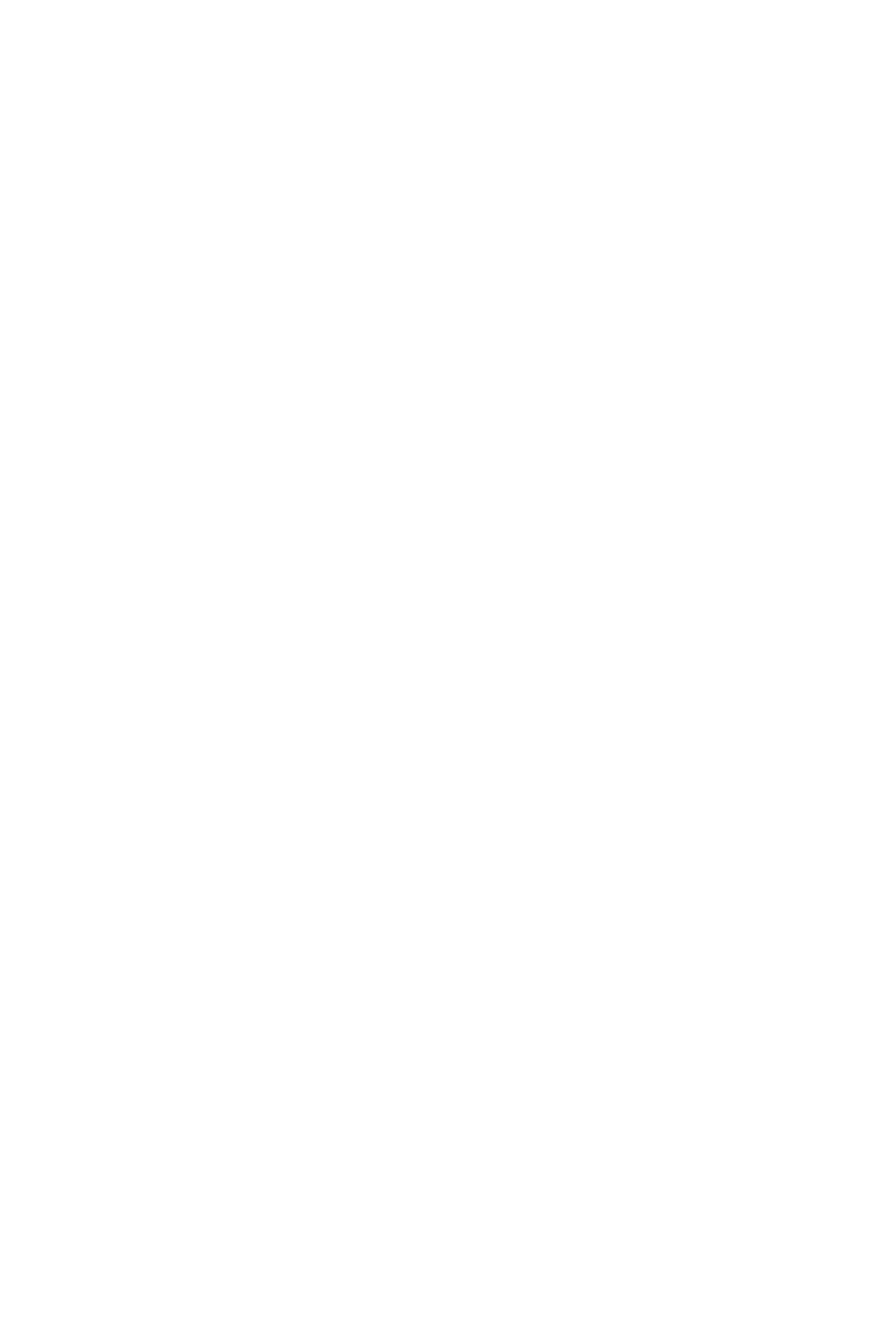
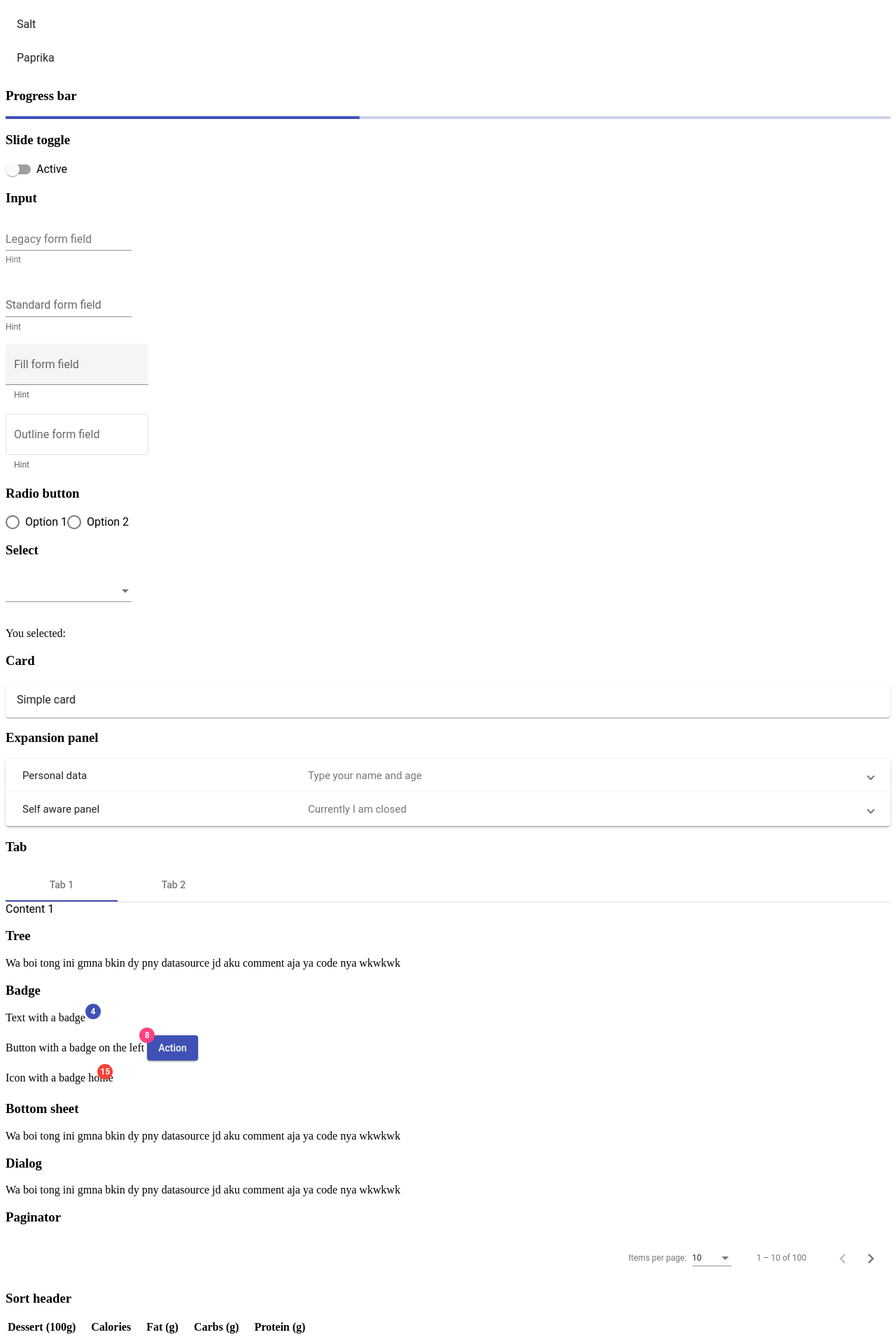
Before and after one commit to ZendyLim/e-learning-web, an Angular app: page / in a window 1280 px wide. Shown: the part 200-2120 px from the top of the page at 70% size. Before the commit the page ends 800 px from the top, so only its background shows below. Built offline with nearby package versions, Linux system fonts and the light colour scheme.

Commit message:
Creating test page with material components

```diff
--- a/src/app/app.component.html
+++ b/src/app/app.component.html
@@ -1 +1,226 @@
+<h3>Button</h3>
 <button mat-button>Click me!</button>
+
+<h3>Mat list</h3>
+<mat-list>
+  <mat-list-item> Pepper </mat-list-item>
+  <mat-list-item> Salt </mat-list-item>
+  <mat-list-item> Paprika </mat-list-item>
+</mat-list>
+
+<h3>Progress bar</h3>
+<mat-progress-bar mode="determinate" value="40"></mat-progress-bar>
+
+<h3>Slide toggle</h3>
+<mat-slide-toggle>Active</mat-slide-toggle>
+
+<h3>Input</h3>
+<p>
+  <mat-form-field appearance="legacy">
+    <mat-label>Legacy form field</mat-label>
+    <input matInput placeholder="Placeholder">
+    <mat-hint>Hint</mat-hint>
+  </mat-form-field>
+</p>
+<p>
+  <mat-form-field appearance="standard">
+    <mat-label>Standard form field</mat-label>
+    <input matInput placeholder="Placeholder">
+    <mat-hint>Hint</mat-hint>
+  </mat-form-field>
+</p>
+<p>
+  <mat-form-field appearance="fill">
+    <mat-label>Fill form field</mat-label>
+    <input matInput placeholder="Placeholder">
+    <mat-hint>Hint</mat-hint>
+  </mat-form-field>
+</p>
+<p>
+  <mat-form-field appearance="outline">
+    <mat-label>Outline form field</mat-label>
+    <input matInput placeholder="Placeholder">
+    <mat-hint>Hint</mat-hint>
+  </mat-form-field>
+</p>
+
+<h3>Radio button</h3>
+<mat-radio-group>
+  <mat-radio-button value="1">Option 1</mat-radio-button>
+  <mat-radio-button value="2">Option 2</mat-radio-button>
+</mat-radio-group>
+
+<h3>Select</h3>
+<mat-form-field>
+  <mat-select [(value)]="selected">
+    <mat-option>None</mat-option>
+    <mat-option value="option1">Option 1</mat-option>
+    <mat-option value="option2">Option 2</mat-option>
+    <mat-option value="option3">Option 3</mat-option>
+  </mat-select>
+</mat-form-field>
+
+<p>You selected: {{selected}}</p>
+
+<h3>Card</h3>
+<mat-card>Simple card</mat-card>
+
+<h3>Expansion panel</h3>
+<mat-accordion>
+  <mat-expansion-panel>
+    <mat-expansion-panel-header>
+      <mat-panel-title>
+        Personal data
+      </mat-panel-title>
+      <mat-panel-description>
+        Type your name and age
+      </mat-panel-description>
+    </mat-expansion-panel-header>
+
+    <mat-form-field>
+      <input matInput placeholder="First name">
+    </mat-form-field>
+
+    <mat-form-field>
+      <input matInput placeholder="Age">
+    </mat-form-field>
+  </mat-expansion-panel>
+  <mat-expansion-panel (opened)="panelOpenState = true"
+                       (closed)="panelOpenState = false">
+    <mat-expansion-panel-header>
+      <mat-panel-title>
+        Self aware panel
+      </mat-panel-title>
+      <mat-panel-description>
+        Currently I am {{panelOpenState ? 'open' : 'closed'}}
+      </mat-panel-description>
+    </mat-expansion-panel-header>
+    <p>I'm visible because I am open</p>
+  </mat-expansion-panel>
+</mat-accordion>
+
+<h3>Tab</h3>
+<mat-tab-group>
+  <mat-tab label="Tab 1">Content 1</mat-tab>
+  <mat-tab label="Tab 2">Content 2</mat-tab>
+</mat-tab-group>
+
+<h3>Tree</h3>
+<p> Wa boi tong ini gmna bkin dy pny datasource jd aku comment aja ya code nya wkwkwk</p>
+<!-- <mat-tree [dataSource]="dataSource" [treeControl]="treeControl">
+  <mat-tree-node *matTreeNodeDef="let node" matTreeNodeToggle matTreeNodePadding>
+    <button mat-icon-button disabled></button>
+    {{node.filename}} : {{node.type}}
+  </mat-tree-node>
+
+  <mat-tree-node *matTreeNodeDef="let node;when: hasChild" matTreeNodePadding>
+    <button mat-icon-button matTreeNodeToggle
+            [attr.aria-label]="'toggle ' + node.filename">
+      <mat-icon class="mat-icon-rtl-mirror">
+        {{treeControl.isExpanded(node) ? 'expand_more' : 'chevron_right'}}
+      </mat-icon>
+    </button>
+    {{node.filename}} : {{node.type}}
+  </mat-tree-node>
+</mat-tree> -->
+
+<h3>Badge</h3>
+<p>
+  <span matBadge="4" matBadgeOverlap="false">Text with a badge</span>
+</p>
+
+<p>
+  Button with a badge on the left
+  <button mat-raised-button color="primary"
+      matBadge="8" matBadgePosition="before" matBadgeColor="accent">
+    Action
+  </button>
+</p>
+
+<p>
+  Icon with a badge
+  <mat-icon matBadge="15" matBadgeColor="warn">home</mat-icon>
+</p>
+
+<h3>Bottom sheet</h3>
+<p> Wa boi tong ini gmna bkin dy pny datasource jd aku comment aja ya code nya wkwkwk</p>
+<!-- <p>You have receive a file called "cat-picture.jpeg".</p>
+
+<button mat-raised-button (click)="openBottomSheet()">Open file</button> -->
+
+<h3>Dialog</h3>
+<p> Wa boi tong ini gmna bkin dy pny datasource jd aku comment aja ya code nya wkwkwk</p>
+<!-- <ol>
+  <li>
+    <mat-form-field>
+      <input matInput [(ngModel)]="name" placeholder="What's your name?">
+    </mat-form-field>
+  </li>
+  <li>
+    <button mat-raised-button (click)="openDialog()">Pick one</button>
+  </li>
+  <li *ngIf="animal">
+    You chose: <i>{{animal}}</i>
+  </li>
+</ol> -->
+
+<h3>Paginator</h3>
+<mat-paginator [length]="100"
+              [pageSize]="10"
+              [pageSizeOptions]="[5, 10, 25, 100]">
+</mat-paginator>
+
+<h3>Sort header</h3>
+<table matSort (matSortChange)="sortData($event)">
+  <tr>
+    <th mat-sort-header="name">Dessert (100g)</th>
+    <th mat-sort-header="calories">Calories</th>
+    <th mat-sort-header="fat">Fat (g)</th>
+    <th mat-sort-header="carbs">Carbs (g)</th>
+    <th mat-sort-header="protein">Protein (g)</th>
+  </tr>
+
+  <tr *ngFor="let dessert of sortedData">
+    <td>{{dessert.name}}</td>
+    <td>{{dessert.calories}}</td>
+    <td>{{dessert.fat}}</td>
+    <td>{{dessert.carbs}}</td>
+    <td>{{dessert.protein}}</td>
+  </tr>
+</table>
+
+<h3>Table</h3>
+<div class="example-container mat-elevation-z8">
+  <table mat-table #table [dataSource]="dataSource">
+
+    <!--- Note that these columns can be defined in any order.
+          The actual rendered columns are set as a property on the row definition" -->
+
+    <!-- Position Column -->
+    <ng-container matColumnDef="position">
+      <th mat-header-cell *matHeaderCellDef> No. </th>
+      <td mat-cell *matCellDef="let element"> {{element.position}} </td>
+    </ng-container>
+
+    <!-- Name Column -->
+    <ng-container matColumnDef="name">
+      <th mat-header-cell *matHeaderCellDef> Name </th>
+      <td mat-cell *matCellDef="let element"> {{element.name}} </td>
+    </ng-container>
+
+    <!-- Weight Column -->
+    <ng-container matColumnDef="weight">
+      <th mat-header-cell *matHeaderCellDef> Weight </th>
+      <td mat-cell *matCellDef="let element"> {{element.weight}} </td>
+    </ng-container>
+
+    <!-- Symbol Column -->
+    <ng-container matColumnDef="symbol">
+      <th mat-header-cell *matHeaderCellDef> Symbol </th>
+      <td mat-cell *matCellDef="let element"> {{element.symbol}} </td>
+    </ng-container>
+
+    <tr mat-header-row *matHeaderRowDef="displayedColumns"></tr>
+    <tr mat-row *matRowDef="let row; columns: displayedColumns;"></tr>
+  </table>
+</div>
```
Also changed, not shown: src/app/app.module.ts (+38 -0 lines).
